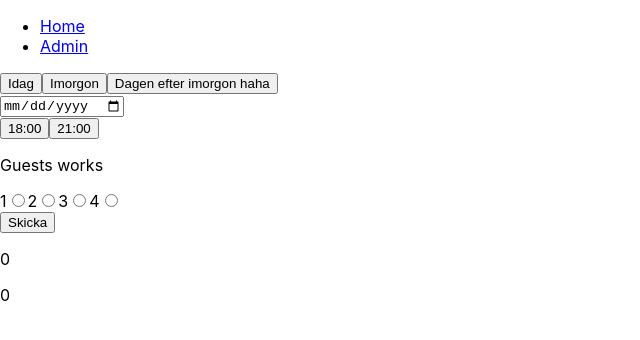
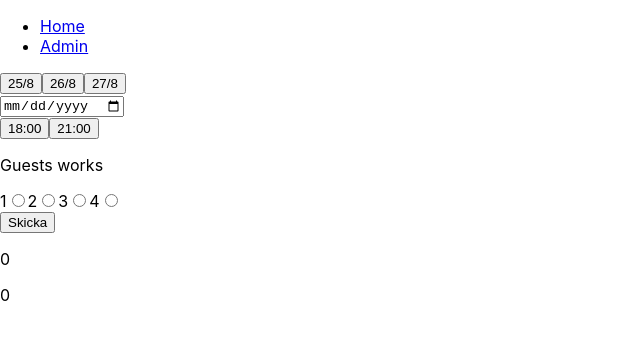
Before and after one commit to liroliro/restaurantReact, a React (Create React App) app: page / in a window 1280 px wide. Shown: the top 340 px of the page, without its empty margins (0-640 px from the left). Built offline with nearby package versions, Linux system fonts and the light colour scheme; no server answers.

Commit message:
Date filerna uppdaterade

```diff
--- a/src/components/date/DateComponent.tsx
+++ b/src/components/date/DateComponent.tsx
@@ -1,20 +1,54 @@
-import React from 'react'
+import React, { useState, useEffect, ChangeEvent } from 'react'
 
-export default function DateComponent() {
-    function todayDate() {
-        let date = new Date().getDate();
-        console.log(date)
+interface IDateProps{
+  sendDate(date: string): void;
+}
 
-        return date;
+export default function DateComponent(props: IDateProps) {
+    const [guestDate, setGuestDate] = useState("");
+    const [guestDateTomorrow, setGuestDateTomorrow] = useState("");
+    const [guestDateDayAfterTomorrow, setGuestDateDayAfterTomorrow] = useState("");
+
+    const [clickedDate, setClickedDate] = useState("");
+
+      useEffect(() => {
+          let date = new Date().getDate();
+          let month = new Date().getMonth();
+
+          let bookingDate = date + "/" + (month + 1);
+          let bookingDateTomorrow = (date + 1) + "/" + (month + 1);
+          let bookingDateDayAfterTomorrow = (date + 2) + "/" + (month + 1);
+
+          setGuestDate(bookingDate);
+          setGuestDateTomorrow(bookingDateTomorrow);
+          setGuestDateDayAfterTomorrow(bookingDateDayAfterTomorrow);
+      }, [])
+
+      function handleClickedDate(e: React.MouseEvent<HTMLButtonElement>){
+        setClickedDate(e.currentTarget.value);
+        sendToParent();
+        console.log(clickedDate)
       }
+
+      function handleClickedDateCalendar(e: ChangeEvent<HTMLInputElement>){
+        setClickedDate(e.currentTarget.value);
+        sendToParent();
+        console.log(e.currentTarget.value)
+      }
+
+      function sendToParent() {
+        props.sendDate(clickedDate);
+      }
+
       return (
         <>
           <div>
-            <button value={todayDate()}>Idag</button>
-            <button>Imorgon</button>
-            <button>Dagen efter imorgon haha</button>
+            <button onClick={handleClickedDate} value={guestDate}>{guestDate}</button>
+            <button onClick={handleClickedDate} value={guestDateTomorrow}>{guestDateTomorrow}</button>
+            <button onClick={handleClickedDate} value={guestDateDayAfterTomorrow}>{guestDateDayAfterTomorrow}</button>
             <div>
-              <input type='date' id='date' name='date' />
+              {/* Lägg till värdet till input som ska skickas till föräldern */}
+              <input type='date' id='date' name='date' onChange={handleClickedDateCalendar}/>
             </div>
           </div>
         </>
--- a/src/components/home/Home.tsx
+++ b/src/components/home/Home.tsx
@@ -9,6 +9,8 @@ export default function Home() {
 
   const [guestTime, setGuestTime] = useState(0);
 
+  const [guestDate, setGuestDate] = useState("")
+
   function updateGuestsNumber(x: number) {
     setGuestsNumber(x);
   }
@@ -17,11 +19,15 @@ export default function Home() {
     setGuestTime(time);
   }
 
+  function sendDateFunction(date: string){
+    setGuestDate(date);
+  }
+
   return (
     // <form method='POST' action='http://localhost:8000/bookings'>
     <div>
       <div>
-        <DateComponent />
+        <DateComponent sendDate={sendDateFunction}/>
       </div>
       <div>
         <Time sendTime={sendTimeFunction} />
@@ -32,6 +38,7 @@ export default function Home() {
       {/* <button formMethod='POST'>Skicka</button> */}
       <p>{guestTime}</p>
       <p>{guestsNumber}</p>
+      <p>{guestDate}</p>
     </div>
 
     // </form>
```
